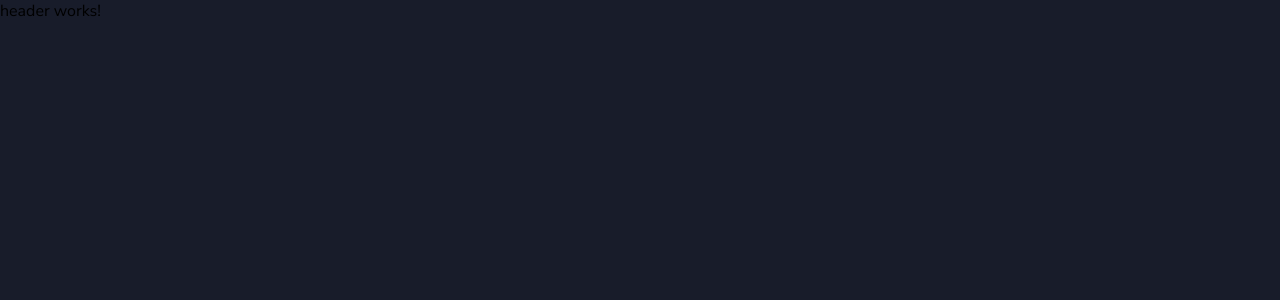
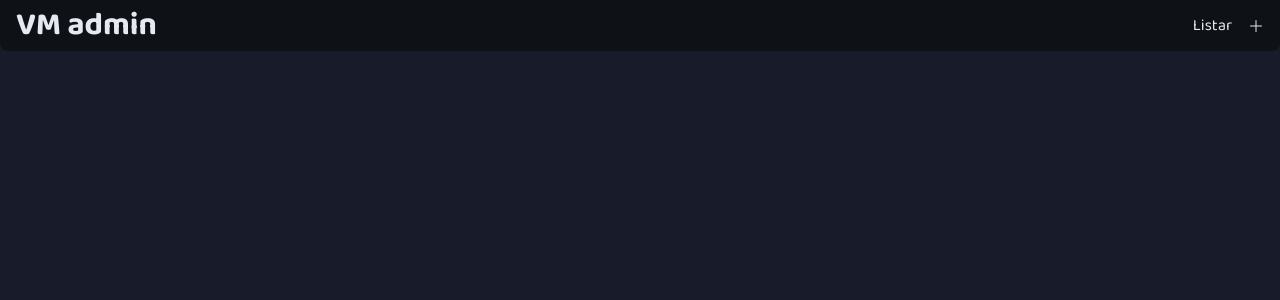
Before and after one commit to vitoriadeveloper/crud-angular, an Angular app: page / in a window 1280 px wide. Shown: the top 300 px of the page. Built offline with nearby package versions, Linux system fonts and the light colour scheme.

Commit message:
feat: componente header finalizado

```diff
--- a/src/app/components/header/header.component.html
+++ b/src/app/components/header/header.component.html
@@ -1 +1,9 @@
-<p>header works!</p>
+<header>
+  <h1>VM admin</h1>
+  <div class="header_content">
+    <a href="/home">Listar</a>
+    <a href="/products"
+      ><img src="../../../assets/svg/plus.svg" alt="Adicionar produto"
+    /></a>
+  </div>
+</header>
--- a/src/app/components/header/header.component.scss
+++ b/src/app/components/header/header.component.scss
@@ -0,0 +1,27 @@
+header {
+  display: flex;
+  align-items: center;
+  justify-content: space-between;
+  width: 100%;
+  background-color: #0E1116;
+  padding: 0 1rem;
+  border-bottom-left-radius: 8px;
+  border-bottom-right-radius: 8px;
+  font-family: "Baloo 2", sans-serif;
+  color: #E6E8F2;
+
+  h1 {
+    font-size: 2rem;
+  }
+
+  .header_content {
+    display: flex;
+    align-items: center;
+    justify-content: center;
+    gap: 1rem;
+  }
+  a {
+    display: flex;
+    color: #E6E8F2;
+  }
+}
```
